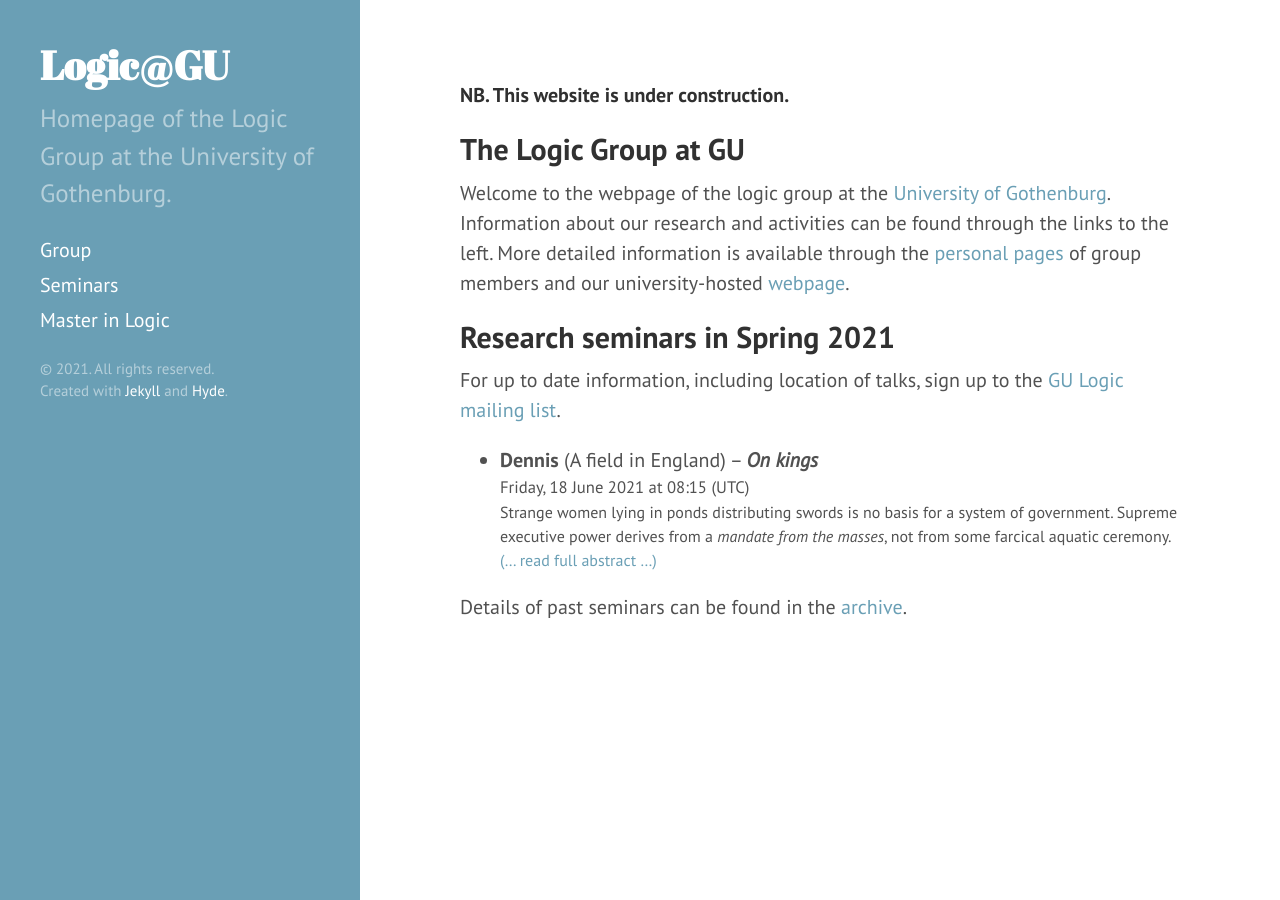
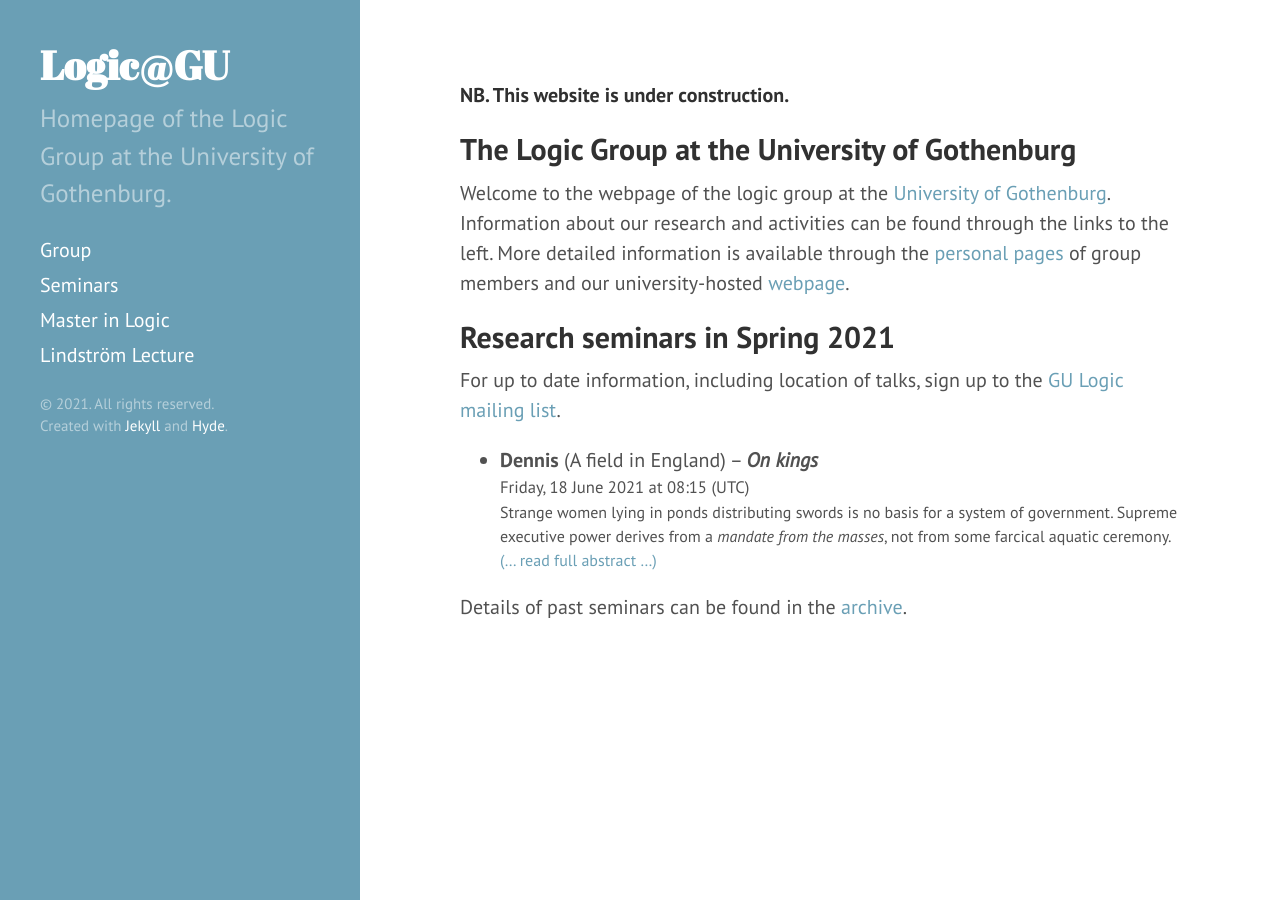
Before and after one commit to greleigh/Logic-GU, a Jekyll site: the page built from index.md, in a window 1280 px wide. Built offline with Jekyll 4.4.1, drawn with Linux system fonts in a browser that asks for light colours.

Commit message:
Page on Lindström Lectures

```diff
--- a/_data/navigation.yml
+++ b/_data/navigation.yml
@@ -6,3 +6,5 @@
   link: seminars
 - name: Master in Logic
   link: MiL
+- name: Lindström Lecture
+  link: lindstrom-lectures
--- a/index.md
+++ b/index.md
@@ -5,7 +5,7 @@ listPeriod: 21VT
 ---
 **NB. This website is under construction.**
 
-## The Logic Group at GU
+## The Logic Group at the University of Gothenburg
 
 Welcome to the webpage of the logic group at the [University of Gothenburg](https://www.gu.se).
 Information about our research and activities can be found through the links to the left.
```
Also changed, not shown: _pages/lindstrom-lectures.md (+2 -1 lines), _pages/seminars.md (+1 -1 lines).
